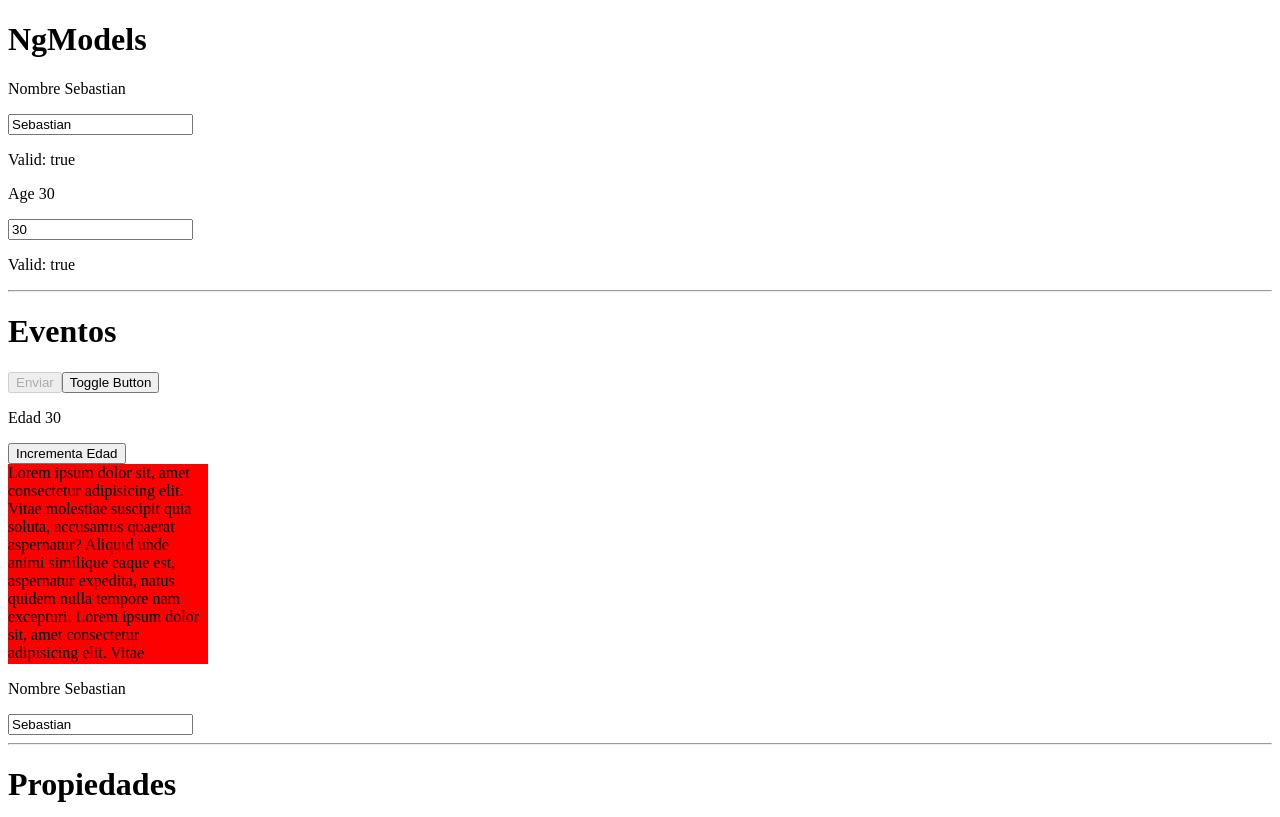
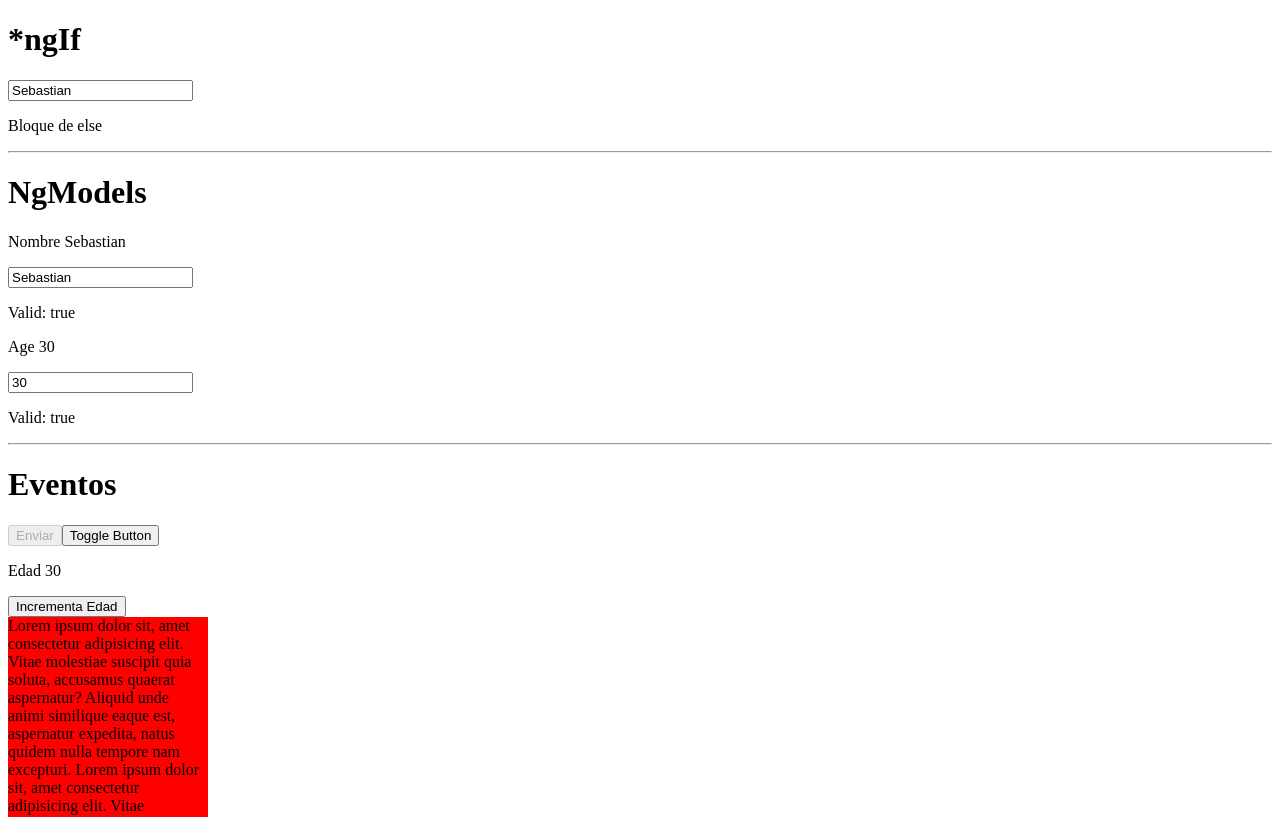
Before and after one commit to SebastianAbril/Platzi-Courses, an Angular app in the folder Platzi/Fundamentos_ANGULAR/my-store/: page / in a window 1280 px wide. Shown: the top 817 px of the page. Built offline with nearby package versions, Linux system fonts and the light colour scheme.

Commit message:
clase #11: uso de *ngIf

```diff
--- a/Platzi/Fundamentos_ANGULAR/my-store/src/app/app.component.html
+++ b/Platzi/Fundamentos_ANGULAR/my-store/src/app/app.component.html
@@ -1,3 +1,16 @@
+<h1>*ngIf</h1>
+<input type="text" required [(ngModel)]="person.name" />
+<p *ngIf="person.name == 'nicolas'">Soy Nicolas</p>
+<p *ngIf="person.name == 'julian' && person.age === 18; else elseBlock">
+  Soy Julian
+</p>
+
+<ng-template #elseBlock>
+  <p>Bloque de else</p>
+</ng-template>
+
+<hr />
+
 <h1>NgModels</h1>
 <p>Nombre {{ person.name }}</p>
 <input type="text" required #nameInput="ngModel" [(ngModel)]="person.name" />
```
